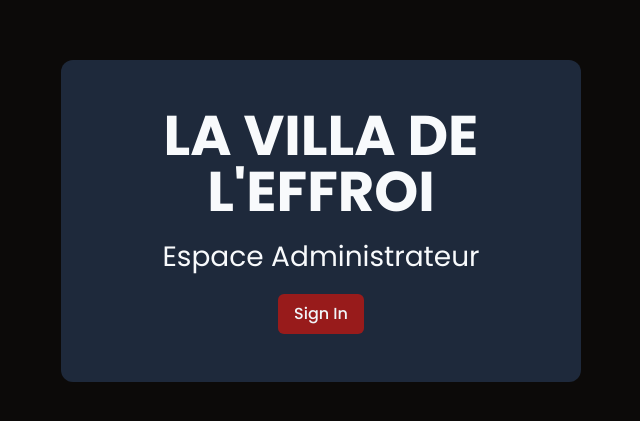
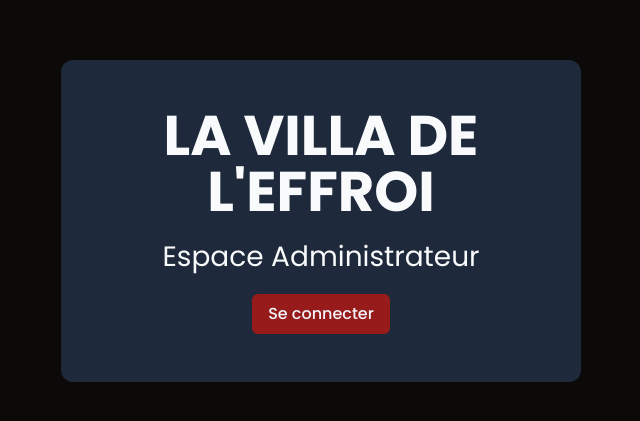
Before and after one commit to SebastienLaurentt/Escape-Game, a Next.js app: page /signin in a window 1280 px wide. Shown: the part 179-600 px from the top of the page, without its empty margins (319-959 px from the left). Built offline with nearby package versions, Linux system fonts and the light colour scheme; no server answers.

Commit message:
update content

```diff
--- a/components/shared/SignInButton.tsx
+++ b/components/shared/SignInButton.tsx
@@ -11,7 +11,7 @@ const SignInButton = () => {
           await signIn();
         }}
       >
-        Sign In
+        Se connecter
       </Button>
     </form>
   );
```
